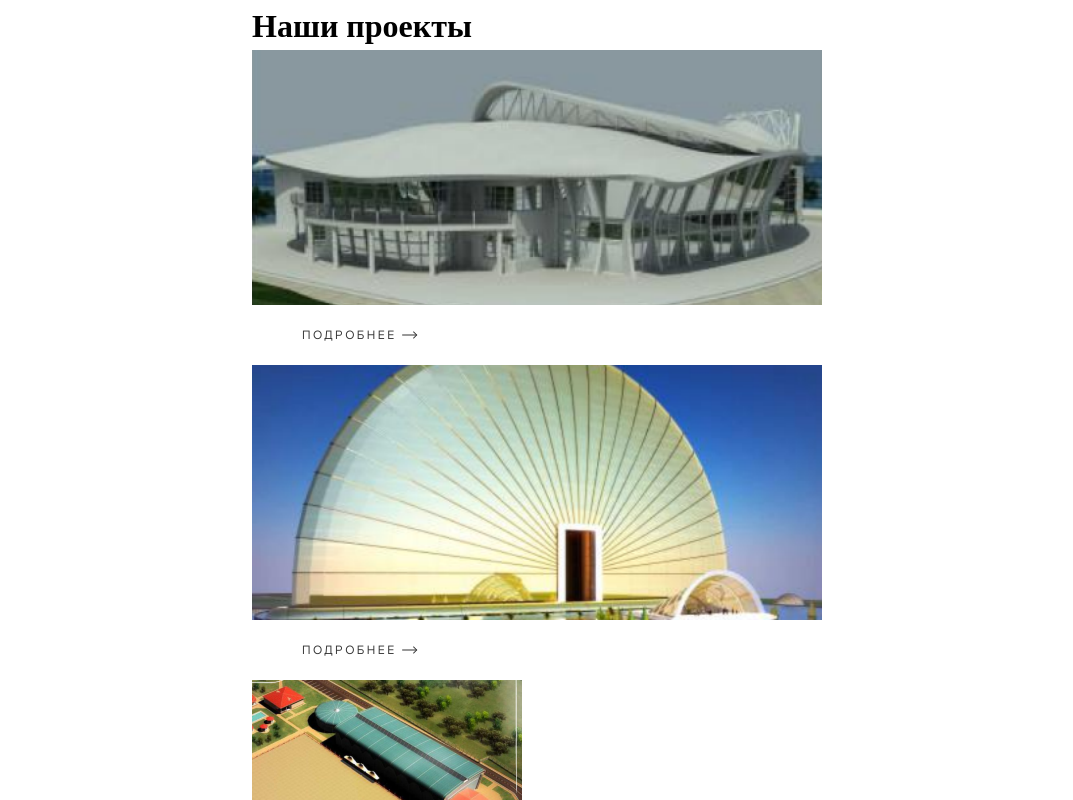
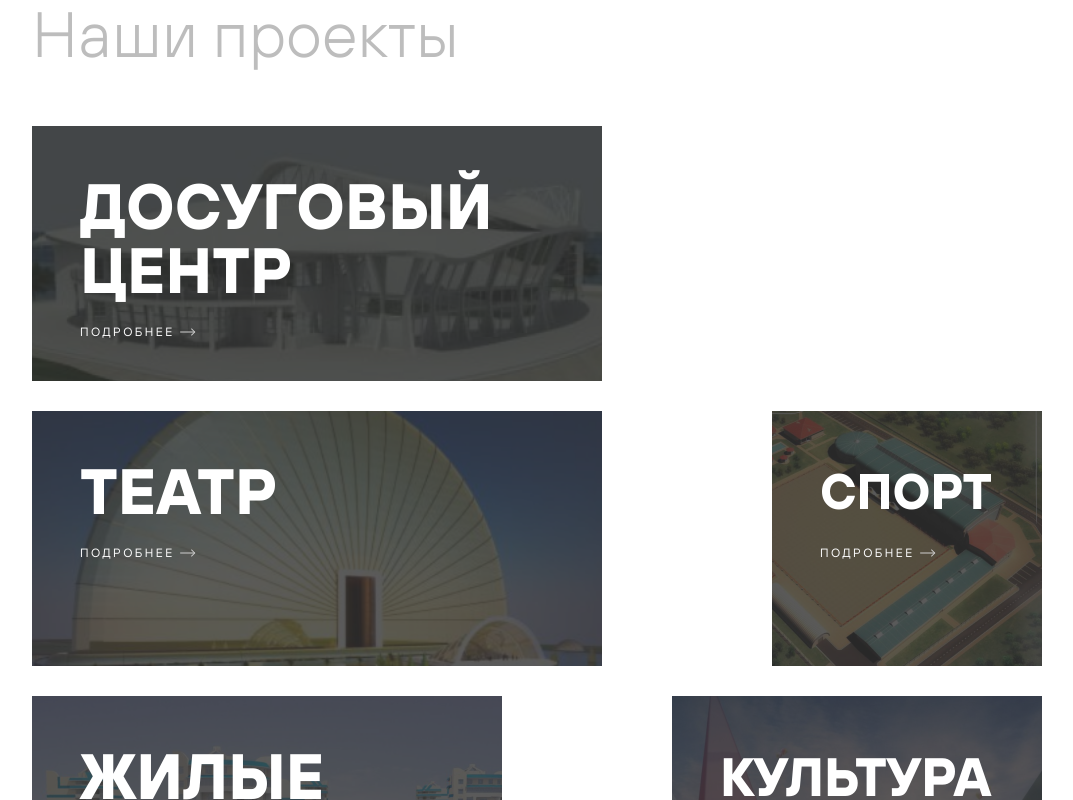
Before and after one commit to andriiprotas58/Digital-Project, a React (Create React App) app: page / in a window 1280 px wide. Shown: the part 2000-2800 px from the top of the page, without its empty margins (103-1176 px from the left). Built offline with nearby package versions, Linux system fonts and the light colour scheme; a web font is replaced by a local one.

Commit message:
feature: finish base Projects

```diff
--- a/src/components/Content/Projects/Projects.jsx
+++ b/src/components/Content/Projects/Projects.jsx
@@ -10,11 +10,11 @@ import img5 from "../../../assets/image 18.png";
 
 const Projects = () => {
   const [projects, setProjects] = useState([
-    { name: "Досуговый центр", href: "", img: img1 },
-    { name: "Театр", href: "", img: img2 },
-    { name: "Спорткомплекс", href: "", img: img3 },
-    { name: "Жилые дома", href: "", img: img4 },
-    { name: "Культура", href: "", img: img5 },
+    { name: "Досуговый центр", href: "", img: img1, font_size: "64px" },
+    { name: "Театр", href: "", img: img2, font_size: "64px" },
+    { name: "Спорт", href: "", img: img3, font_size: "50px" },
+    { name: "Жилые дома", href: "", img: img4, font_size: "64px" },
+    { name: "Культура", href: "", img: img5, font_size: "54px" },
   ]);
 
   return (
@@ -23,14 +23,20 @@ const Projects = () => {
       <div className={sc.projects}>
         {projects.map((e) => {
           return (
-            <div>
-              <img src={e.img} alt="" />
-              <Link text="Подробнее" />
+            <div className={sc.project}>
+              <img className={sc.img} src={e.img} alt="" />
+              <div className={sc.blackwall}></div>
+              <div className={sc.lincCon}>
+                <h2 style={{ fontSize: e.font_size }}>
+                  {e.name.toUpperCase()}
+                </h2>
+                <Link className={sc.link} text="Подробнее" style={1} />
+              </div>
             </div>
           );
         })}
       </div>
-      <Link text={"Все продукты"} />
+      <Link className={sc.blackLink} text={"Все продукты"} style={1}/>
     </div>
   );
 };
--- a/src/components/Content/Projects/Projects.module.css
+++ b/src/components/Content/Projects/Projects.module.css
@@ -0,0 +1,73 @@
+.main {
+  display: flex;
+  flex-direction: column;
+}
+
+.main h1 {
+  flex-direction: column;
+  font-family: TT Hoves;
+  font-size: 64px;
+  font-weight: 300;
+  line-height: 64px;
+  letter-spacing: 0em;
+  text-align: left;
+  color: #bdbdbd;
+  margin-bottom: 60px;
+}
+.projects > div {
+  position: relative;
+}
+
+.img {
+  height: 255;
+  width: auto;
+}
+
+.link {
+  background-color: #bdbdbd00;
+  bottom: 0;
+  color: #fff;
+  padding-left: 0;
+}
+
+.lincCon {
+  position: absolute;
+  left: 48px;
+  top: 48px;
+}
+
+.projects {
+  max-width: 1170px;
+  display: flex;
+  flex-wrap: wrap;
+  justify-content: space-between;
+}
+.project {
+  margin-bottom: 30px;
+}
+
+.project h2 {
+  font-family: TT Hoves;
+  font-size: 64px;
+  font-weight: 700;
+  line-height: 64px;
+  letter-spacing: 0em;
+  text-align: left;
+  top: 48px;
+  color: #fff;
+}
+
+.blackwall {
+  position: absolute;
+  height: 100%;
+  width: 100%;
+  bottom: 0;
+  background-color: #333333cc;
+  padding-left: 30px;
+}
+.project > * {
+  padding: 0;
+}
+.blackLink {
+  align-self: flex-end;
+}
```
